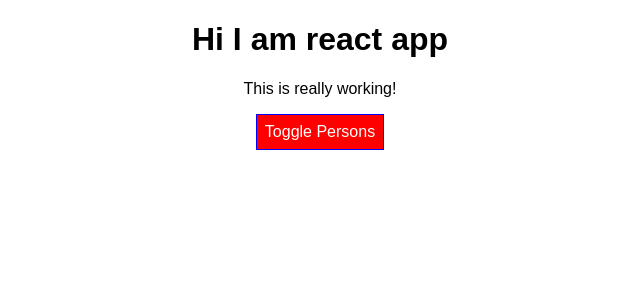
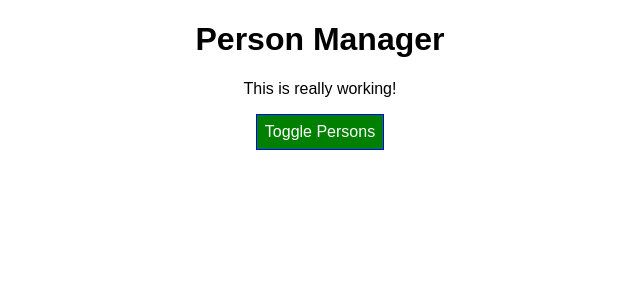
Before and after one commit to reynoldadade/complete-react-guide, a React app: page / in a window 1280 px wide. Shown: the top 300 px of the page, without its empty margins (320-960 px from the left). Built offline with nearby package versions, Linux system fonts and the light colour scheme; a web font is replaced by a local one.

Commit message:
changed everything to components

```diff
--- a/src/App.css
+++ b/src/components/Cockpit/Cockpit.css
@@ -1,7 +1,3 @@
-.App {
-	text-align: center;
-}
-
 .red {
 	color: red;
 }
--- /dev/null
+++ b/src/components/Cockpit/Cockpit.js
@@ -0,0 +1,29 @@
+import React from 'react';
+import classes from './Cockpit.css';
+
+const cockpit = props => {
+	let classesAssign = [];
+	let buttonClass = [classes.Button];
+
+	if (props.showPersons) {
+		buttonClass.push(classes.Red);
+	}
+
+	if (props.persons.length <= 2) {
+		classesAssign.push(classes.Red);
+	}
+	if (props.persons.length <= 1) {
+		classesAssign.push(classes.Bold);
+	}
+	return (
+		<div>
+			<h1>{props.title}</h1>
+			<p className={classesAssign.join(' ')}>This is really working!</p>
+			<button className={buttonClass.join(' ')} onClick={props.clicked}>
+				Toggle Persons
+			</button>
+		</div>
+	);
+};
+
+export default cockpit;
--- /dev/null
+++ b/src/components/Persons/Persons.js
@@ -0,0 +1,17 @@
+import React from 'react';
+import Person from './Person/Person';
+
+const persons = props =>
+	props.persons.map((person, index) => {
+		return (
+			<Person
+				click={() => props.clicked(index)}
+				name={person.name}
+				age={person.age}
+				key={person.id}
+				changed={event => props.changed(person.id, event)}
+			/>
+		);
+	});
+
+export default persons;
--- /dev/null
+++ b/src/containers/App.css
@@ -0,0 +1,3 @@
+.App {
+	text-align: center;
+}
--- a/src/App.js
+++ b/src/containers/App.js
@@ -1,6 +1,7 @@
 import React, { Component } from 'react';
 import classes from './App.css';
-import Person from './Person/Person';
+import Persons from '../components/Persons/Persons';
+import Cockpit from '../components/Cockpit/Cockpit';
 
 class App extends Component {
 	state = {
@@ -49,52 +50,25 @@ class App extends Component {
 		this.setState({ persons: persons });
 	};
 	render() {
-		let buttonClass = [classes.Button];
 		let persons = null;
 		if (this.state.showPersons) {
 			persons = (
-				<div>
-					{this.state.persons.map((person, index) => {
-						return (
-							<Person
-								click={this.deletePersonHandler.bind(
-									this,
-									index
-								)}
-								name={person.name}
-								age={person.age}
-								key={person.id}
-								changed={this.nameChangedHandler.bind(
-									this,
-									person.id
-								)}
-							/>
-						);
-					})}
-				</div>
+				<Persons
+					persons={this.state.persons}
+					changed={this.nameChangedHandler}
+					clicked={this.deletePersonHandler}
+				/>
 			);
 		}
 
-		buttonClass.push(classes.Red);
-		let classesAssign = [];
-		if (this.state.persons.length <= 2) {
-			classesAssign.push('red');
-		}
-		if (this.state.persons.length <= 1) {
-			classesAssign.push('bold');
-		}
 		return (
 			<div className={classes.App}>
-				<h1>Hi I am react app</h1>
-				<p className={classesAssign.join(' ')}>
-					This is really working!
-				</p>
-				<button
-					className={buttonClass.join(' ')}
-					onClick={this.togglePersonsHandler}
-				>
-					Toggle Persons
-				</button>
+				<Cockpit
+					title={this.props.appTitle}
+					showPersons={this.state.showPersons}
+					persons={this.state.persons}
+					clicked={this.togglePersonsHandler}
+				/>
 				{persons}
 			</div>
 		);
--- a/src/index.js
+++ b/src/index.js
@@ -1,8 +1,11 @@
 import React from 'react';
 import ReactDOM from 'react-dom';
 import './index.css';
-import App from './App';
+import App from './containers/App';
 import registerServiceWorker from './registerServiceWorker';
 
-ReactDOM.render(<App />, document.getElementById('root'));
+ReactDOM.render(
+	<App appTitle="Person Manager" />,
+	document.getElementById('root')
+);
 registerServiceWorker();
```
Also changed, not shown: src/ErrorBoundary/ErrorBoundary.js (added, +22 -0 lines), src/components/Persons/Person/Person.css (renamed from src/Person/Person.css), src/components/Persons/Person/Person.js (renamed from src/Person/Person.js).
